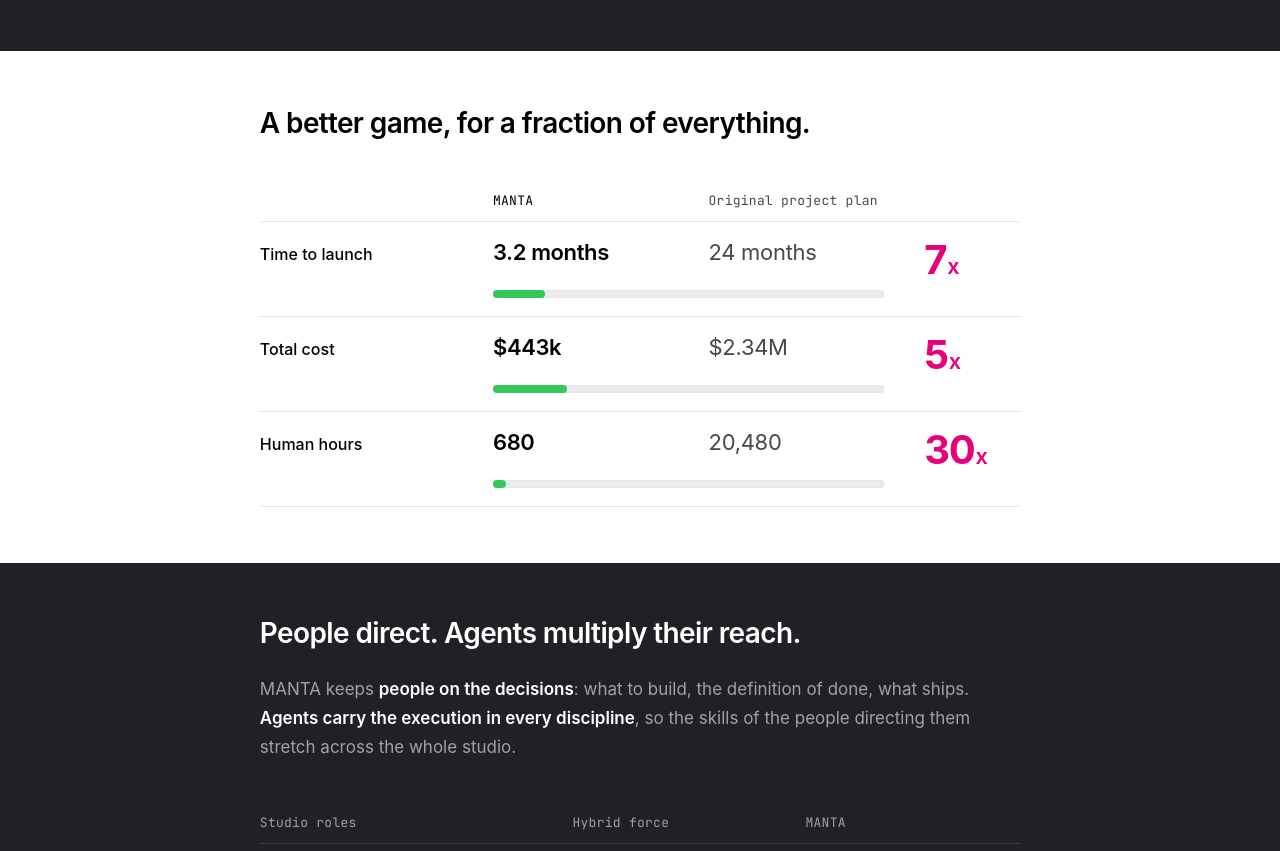
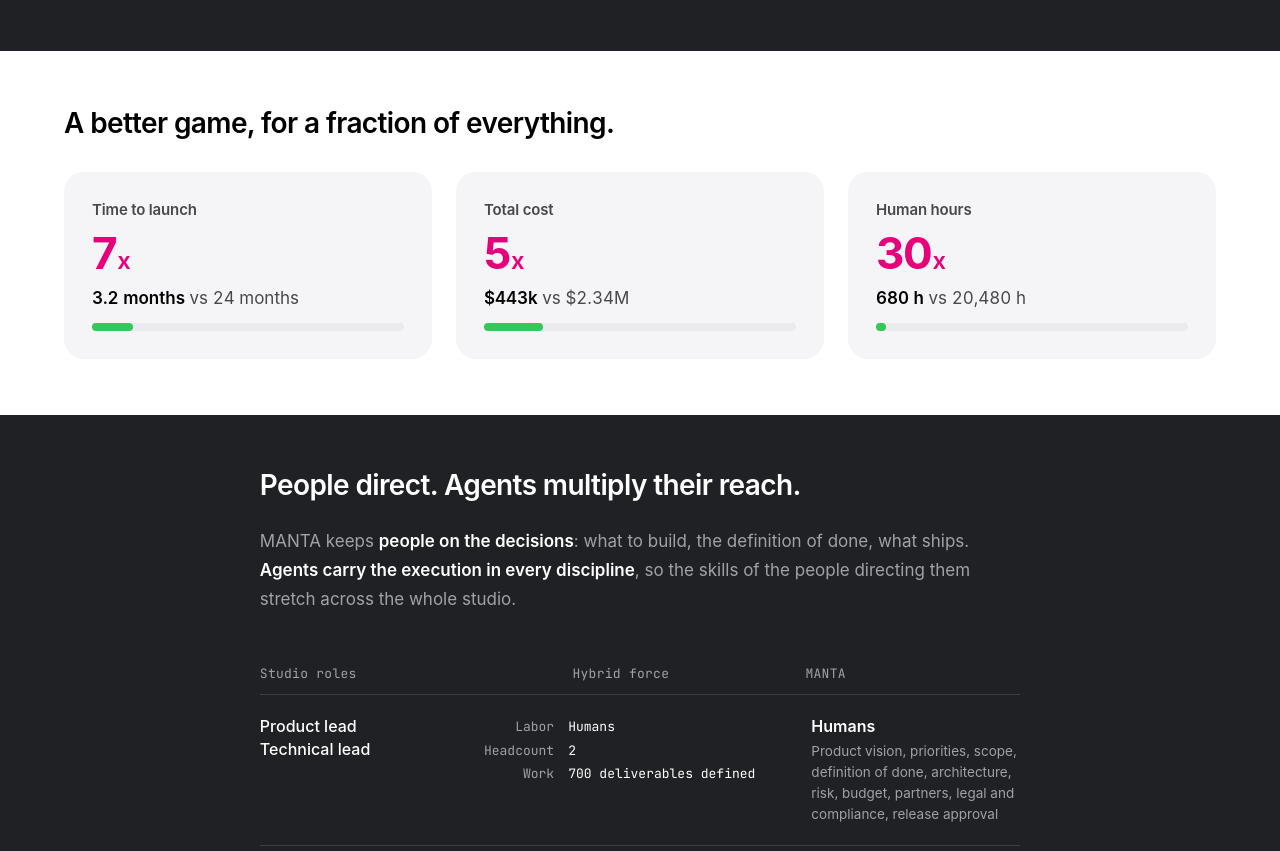
Before and after one commit to nd40-inc/com-nd40, a plain HTML site: page website/case-studies.html in a window 1280 px wide. Shown: the part 2258-3109 px from the top of the page. Drawn offline with Linux system fonts and the light colour scheme.

Commit message:
Convert case-studies side-by-side comparison to 3 clean Apple-style light cards and add CSS revalidation header

```diff
--- a/website/assets/site.css
+++ b/website/assets/site.css
@@ -780,6 +780,55 @@ nav[aria-label="Footer"] a[aria-current="page"] {
   color: var(--text-muted);
 }
 
+.cmp-card {
+  background: var(--surface);
+  border-radius: 20px;
+  padding: 28px;
+  display: flex;
+  flex-direction: column;
+  gap: 12px;
+}
+
+.cmp-card-label {
+  font-size: 15px;
+  font-weight: 600;
+  color: var(--text-muted);
+  letter-spacing: -0.01em;
+}
+
+.cmp-card .cmp-x {
+  margin: 0;
+  align-self: flex-start;
+  font-size: 44px;
+  font-weight: 700;
+  letter-spacing: -0.03em;
+  line-height: 1;
+}
+
+.cmp-card-nums {
+  margin: 0;
+  font-size: 17px;
+  line-height: 1.4;
+  color: var(--text);
+  font-variant-numeric: tabular-nums;
+}
+
+.cmp-card-nums strong {
+  font-weight: 600;
+  color: var(--text);
+}
+
+.cmp-card-vs {
+  color: var(--text-muted);
+  font-weight: 400;
+}
+
+.cmp-card .cmp-bar {
+  margin-top: auto;
+  height: 8px;
+  box-shadow: none;
+}
+
 .cmp-x {
   text-align: left;
   align-self: center;
--- a/website/case-studies.html
+++ b/website/case-studies.html
@@ -136,32 +136,30 @@
 </div>
 </section>
 
-<section class="paper" aria-label="Side by side" style="display: flex; flex-direction: column; gap: 24px">
-<h2 class="section-title" style="width: min(100%, max(66%, 720px)); margin: 0 auto; box-sizing: border-box">A better game, for a fraction of everything.</h2>
-<div style="width: min(100%, max(66%, 720px)); margin: 28px auto 0; box-sizing: border-box"><ul class="cmp-list">
-<li class="cmp-row cmp-head"><span></span><span class="text-primary">MANTA</span><span>Original project plan</span><span></span></li>
-<li class="cmp-row">
-<span class="cmp-label">Time to launch</span>
-<span class="cmp-nd" data-label="MANTA">3.2 months</span>
-<span class="cmp-st" data-label="Original plan">24 months</span>
-<span class="cmp-x">7<span class="cmp-x-unit">x</span></span>
+<section class="paper" aria-label="Side by side" style="display: flex; flex-direction: column; gap: 32px">
+<div class="paper-inner">
+<h2 class="section-title">A better game, for a fraction of everything.</h2>
+<div class="cards3" style="gap: 24px">
+<article class="cmp-card">
+<span class="cmp-card-label">Time to launch</span>
+<p class="cmp-x">7<span class="cmp-x-unit">x</span></p>
+<p class="cmp-card-nums"><strong>3.2 months</strong> <span class="cmp-card-vs">vs 24 months</span></p>
 <span class="cmp-bar" aria-hidden="true"><span class="cmp-bar-fill" style="width: 13.3%"></span></span>
-</li>
-<li class="cmp-row">
-<span class="cmp-label">Total cost</span>
-<span class="cmp-nd" data-label="MANTA">$443k</span>
-<span class="cmp-st" data-label="Original plan">$2.34M</span>
-<span class="cmp-x">5<span class="cmp-x-unit">x</span></span>
+</article>
+<article class="cmp-card">
+<span class="cmp-card-label">Total cost</span>
+<p class="cmp-x">5<span class="cmp-x-unit">x</span></p>
+<p class="cmp-card-nums"><strong>$443k</strong> <span class="cmp-card-vs">vs $2.34M</span></p>
 <span class="cmp-bar" aria-hidden="true"><span class="cmp-bar-fill" style="width: 18.9%"></span></span>
-</li>
-<li class="cmp-row">
-<span class="cmp-label">Human hours</span>
-<span class="cmp-nd" data-label="MANTA">680</span>
-<span class="cmp-st" data-label="Original plan">20,480</span>
-<span class="cmp-x">30<span class="cmp-x-unit">x</span></span>
+</article>
+<article class="cmp-card">
+<span class="cmp-card-label">Human hours</span>
+<p class="cmp-x">30<span class="cmp-x-unit">x</span></p>
+<p class="cmp-card-nums"><strong>680 h</strong> <span class="cmp-card-vs">vs 20,480 h</span></p>
 <span class="cmp-bar" aria-hidden="true"><span class="cmp-bar-fill" style="width: 3.3%"></span></span>
-</li>
-</ul></div>
+</article>
+</div>
+</div>
 </section>
 
 <section aria-label="How the work maps" style="display: flex; flex-direction: column; gap: 24px">
--- a/website/v02/assets/site.css
+++ b/website/v02/assets/site.css
@@ -780,6 +780,55 @@ nav[aria-label="Footer"] a[aria-current="page"] {
   color: var(--text-muted);
 }
 
+.cmp-card {
+  background: var(--surface);
+  border-radius: 20px;
+  padding: 28px;
+  display: flex;
+  flex-direction: column;
+  gap: 12px;
+}
+
+.cmp-card-label {
+  font-size: 15px;
+  font-weight: 600;
+  color: var(--text-muted);
+  letter-spacing: -0.01em;
+}
+
+.cmp-card .cmp-x {
+  margin: 0;
+  align-self: flex-start;
+  font-size: 44px;
+  font-weight: 700;
+  letter-spacing: -0.03em;
+  line-height: 1;
+}
+
+.cmp-card-nums {
+  margin: 0;
+  font-size: 17px;
+  line-height: 1.4;
+  color: var(--text);
+  font-variant-numeric: tabular-nums;
+}
+
+.cmp-card-nums strong {
+  font-weight: 600;
+  color: var(--text);
+}
+
+.cmp-card-vs {
+  color: var(--text-muted);
+  font-weight: 400;
+}
+
+.cmp-card .cmp-bar {
+  margin-top: auto;
+  height: 8px;
+  box-shadow: none;
+}
+
 .cmp-x {
   text-align: left;
   align-self: center;
```
Also changed, not shown: website/v02/case-studies.html (+21 -23 lines), 1 other file.
